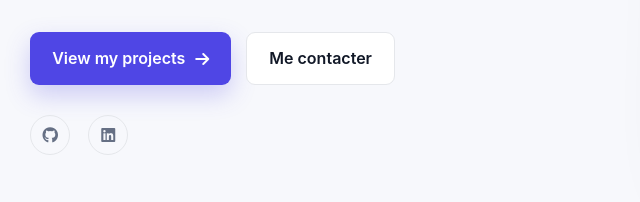
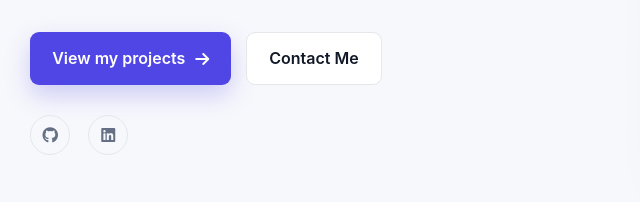
Before and after one commit to MagPAKA/PricingLib, a plain HTML site: page index.html in a window 1280 px wide. Shown: the part 549-751 px from the top of the page, 41-681 px from the left. Drawn offline with Linux system fonts and the light colour scheme.

Commit message:
Add files via upload

```diff
--- a/index.html
+++ b/index.html
@@ -71,7 +71,7 @@
                     </a>
 
                     <a href="#contact" class="btn btn-secondary">
-                        Me contacter
+                        Contact Me
                     </a>
 
                 </div>
```
